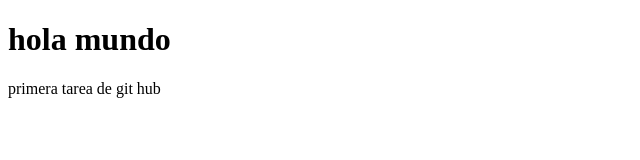
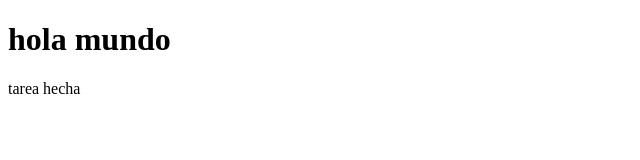
Before and after one commit to german2608/primer-proyecto, a plain HTML site: page index.html in a window 1280 px wide. Shown: the full height of the page, 0-640 px from the left. Drawn offline with Linux system fonts and the light colour scheme.

Commit message:
cambios 1

```diff
--- a/index.html
+++ b/index.html
@@ -7,6 +7,6 @@
 </head>
 <body>
 	<h1>hola mundo</h1>
-       <p>primera tarea de git hub</p>
+       <p>tarea hecha</p>
 </body>
 </html>
```
